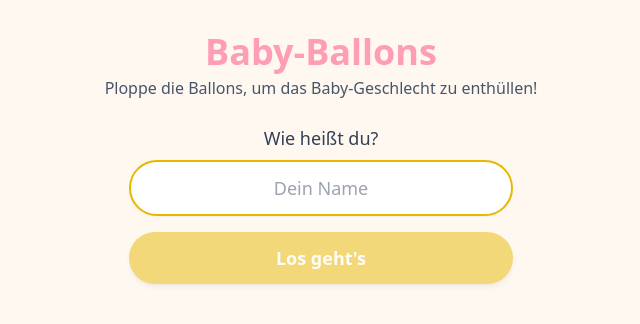
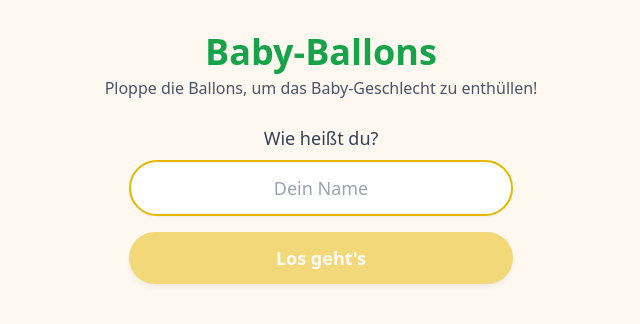
Before and after one commit to nilsalex/reveal, a Next.js app: page / in a window 1280 px wide. Shown: the top 324 px of the page, without its empty margins (319-959 px from the left). Built offline with nearby package versions, Linux system fonts and the light colour scheme.

Commit message:
feat: gender-agnostic green text colors for heading and leaderboard

```diff
--- a/app/components/Leaderboard.tsx
+++ b/app/components/Leaderboard.tsx
@@ -12,7 +12,7 @@ function formatDuration(ms: number): string {
 export function Leaderboard({ entries }: LeaderboardProps) {
   return (
     <section className="w-full max-w-sm mx-auto mt-6">
-      <h2 className="mb-2 text-center text-xl font-bold text-pastel-pinkDeep">
+      <h2 className="mb-2 text-center text-xl font-bold text-green-600">
         {COPY.leaderboardTitle}
       </h2>
       {entries.length === 0 ? (
--- a/app/page.tsx
+++ b/app/page.tsx
@@ -10,7 +10,7 @@ export default async function Page() {
   return (
     <main className="flex min-h-screen flex-col items-center justify-start px-4 py-8">
       <header className="mb-6 text-center">
-        <h1 className="text-4xl font-extrabold text-pastel-pinkDeep">
+        <h1 className="text-4xl font-extrabold text-green-600">
           {COPY.title}
         </h1>
         <p className="mt-1 text-slate-600">{COPY.subtitle}</p>
```
